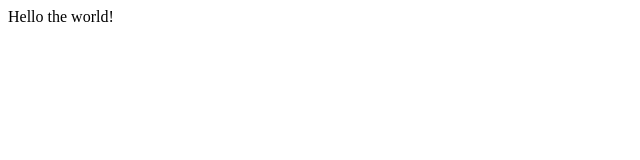
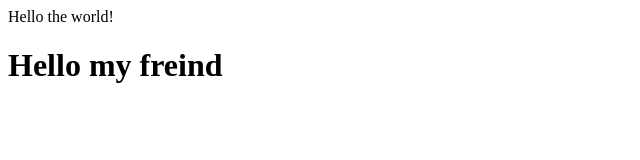
Before and after one commit to Ant1geroy/git-homework, a plain HTML site: page index.html in a window 1280 px wide. Shown: the whole page, without its empty margins (0-640 px from the left). Drawn offline with Linux system fonts and the light colour scheme.

Commit message:
5 commit

```diff
--- a/index.html
+++ b/index.html
@@ -6,5 +6,6 @@
     </head>
     <body>
         <a>Hello the world!</a>
+        <h1>Hello my freind</h1>
     </body>
 </html>
```
